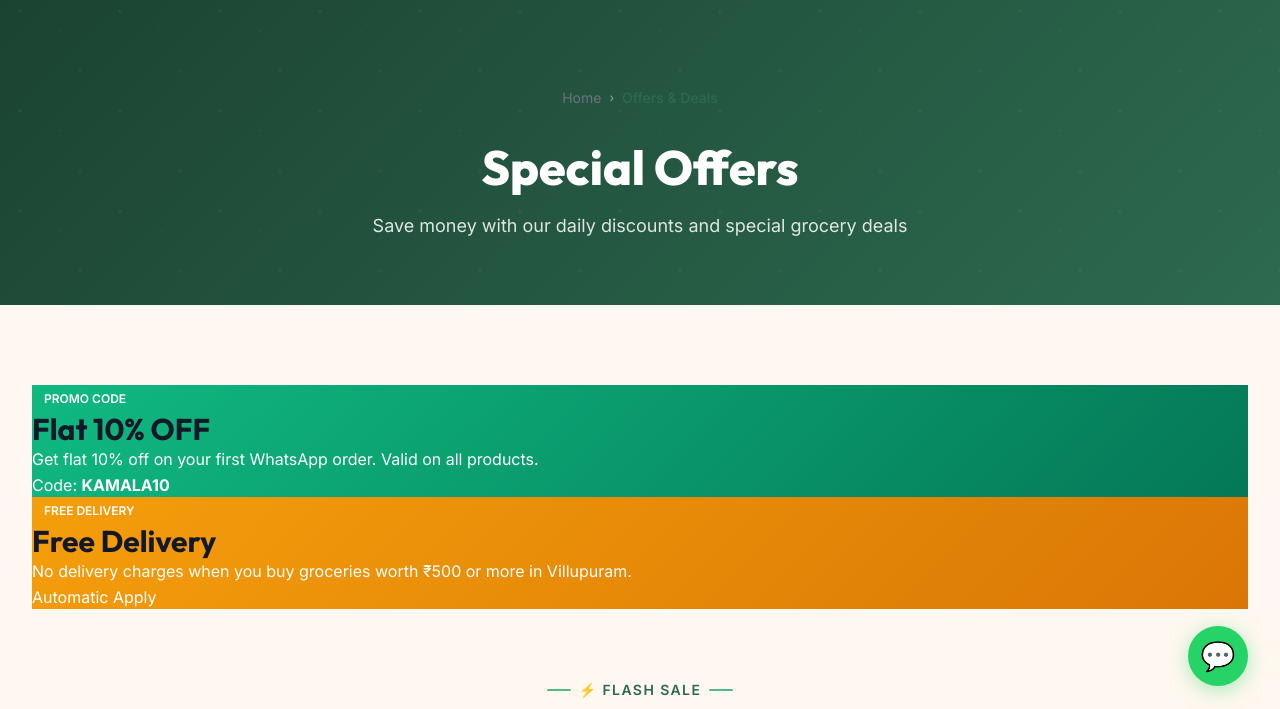
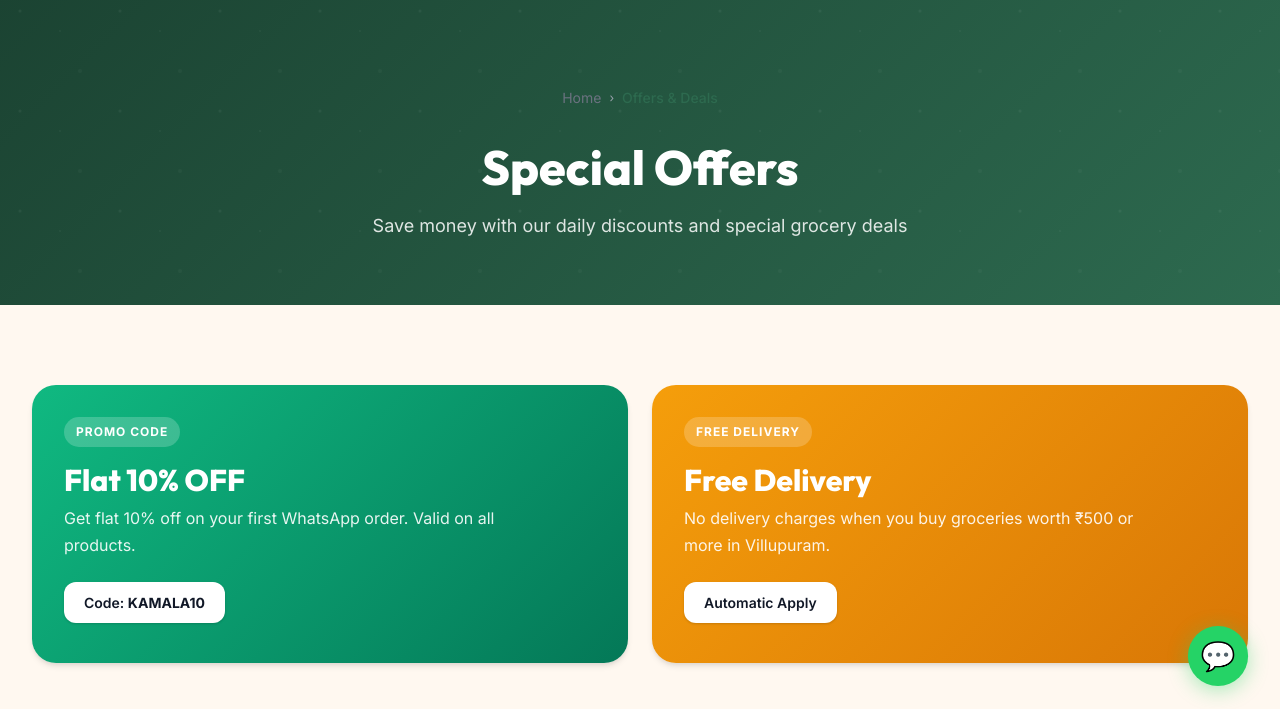
Before and after one commit to balarajakumara3-droid/Kamala-Supermarket, a plain HTML site: page offers.html in a window 1280 px wide. Shown: the part 82-791 px from the top of the page. Drawn offline with Linux system fonts and the light colour scheme.

```diff
--- a/css/main.css
+++ b/css/main.css
@@ -413,6 +413,7 @@
 .reveal-delay-3 { transition-delay: 0.3s; }
 .reveal-delay-4 { transition-delay: 0.4s; }
 .reveal-delay-5 { transition-delay: 0.5s; }
+.reveal-delay-6 { transition-delay: 0.6s; }
 
 /* ============================================
    Responsive Breakpoints
--- a/css/pages.css
+++ b/css/pages.css
@@ -810,11 +810,67 @@
 /* ============================================
    OFFERS PAGE
    ============================================ */
-.offers-banner {
+.offers-banners-grid {
   display: grid;
-  grid-template-columns: 2fr 1fr;
+  grid-template-columns: repeat(2, 1fr);
   gap: var(--space-6);
   margin-bottom: var(--space-12);
+}
+
+.offer-banner-card {
+  padding: var(--space-8) var(--space-8) var(--space-10) var(--space-8);
+  border-radius: var(--radius-2xl);
+  box-shadow: var(--shadow-md);
+  position: relative;
+  overflow: hidden;
+  display: flex;
+  flex-direction: column;
+  justify-content: center;
+  transition: transform var(--transition-base), box-shadow var(--transition-base);
+}
+
+.offer-banner-card:hover {
+  transform: translateY(-4px);
+  box-shadow: var(--shadow-lg);
+}
+
+.offer-banner-card .badge {
+  align-self: flex-start;
+  background: rgba(255, 255, 255, 0.2);
+  color: var(--color-white);
+  padding: 6px 12px;
+  border-radius: var(--radius-full);
+  font-size: var(--text-xs);
+  font-weight: 700;
+  letter-spacing: 1px;
+  margin-bottom: var(--space-4);
+  text-transform: uppercase;
+}
+
+.offer-banner-card h3 {
+  font-size: var(--text-3xl);
+  font-weight: 800;
+  margin-bottom: var(--space-2);
+  color: var(--color-white);
+}
+
+.offer-banner-card p {
+  color: rgba(255, 255, 255, 0.9);
+  font-size: var(--text-base);
+  margin-bottom: var(--space-6);
+  line-height: var(--leading-relaxed);
+  max-width: 90%;
+}
+
+.offer-banner-card .code {
+  align-self: flex-start;
+  background: var(--color-white);
+  color: var(--color-gray-900);
+  padding: 10px 20px;
+  border-radius: var(--radius-lg);
+  font-size: var(--text-sm);
+  font-weight: 600;
+  box-shadow: var(--shadow-sm);
 }
 
 /* ============================================
@@ -1404,7 +1460,7 @@
     grid-template-columns: repeat(2, 1fr);
   }
 
-  .offers-banner {
+  .offers-banners-grid {
     grid-template-columns: 1fr;
   }
 
```
